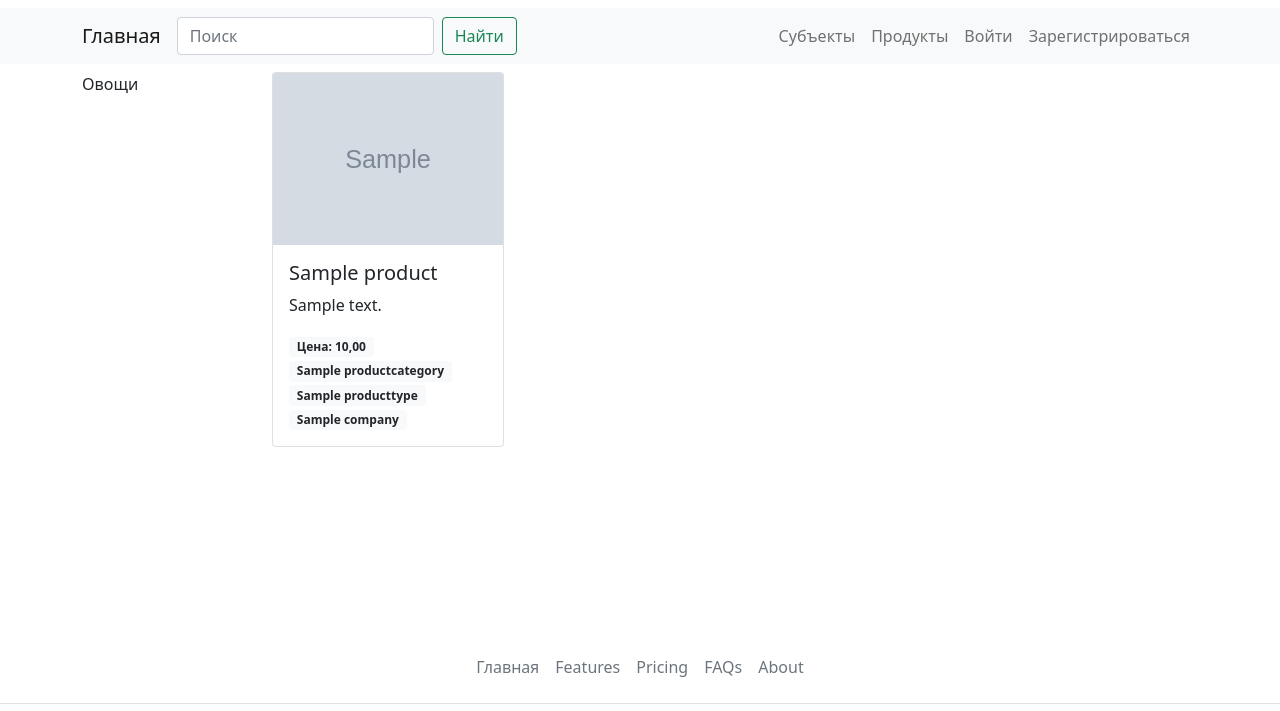
After one commit to Warkinstar/SMEBase, a Django app: page /products/ in a window 1280 px wide. The commit adds this page. Shown: the top 711 px of the page. Run offline with Django 4.2, Linux system fonts and the light colour scheme; tables that the repository leaves empty hold one stand-in row (values such as "Sample post"); grey boxes marked "Sample" are stand-in pictures.

Commit message:
ProductListView

```diff
--- a/config/urls.py
+++ b/config/urls.py
@@ -24,6 +24,7 @@ urlpatterns = [
     path("accounts/", include("accounts.urls")),
     path("", include("pages.urls")),
     path("enterprises/", include("enterprises.urls")),
+    path("products/", include("products.urls")),
 ]
 
 if settings.DEBUG:
--- a/products/models.py
+++ b/products/models.py
@@ -57,4 +57,4 @@ class Product(BaseModel):
     name = models.CharField("Название продукта", max_length=255)
     price = models.DecimalField("Цена", max_digits=10, decimal_places=2)
     description = models.TextField("Описание продукта", blank=True)
-    image = models.ImageField("Изображение продукта", upload_to="product_images")
+    image = models.ImageField("Изображение продукта", upload_to="product_images", blank=True)
--- /dev/null
+++ b/products/urls.py
@@ -0,0 +1,7 @@
+from django.urls import path
+from . import views
+
+
+urlpatterns = [
+    path("", views.ProductListView.as_view(), name="product_list")
+]
--- a/products/views.py
+++ b/products/views.py
@@ -1,3 +1,9 @@
 from django.shortcuts import render
+from django.views.generic.list import ListView
+from .models import Product, ProductType, ProductCategory
 
-# Create your views here.
+
+class ProductListView(ListView):
+    model = Product
+    template_name = "products/product_list.html"
+    context_object_name = "products"
--- a/templates/header.html
+++ b/templates/header.html
@@ -18,7 +18,7 @@
           </a>
         </li>
         <li>
-          <a class="nav-link" href="#">
+          <a class="nav-link" href="{% url 'product_list' %}">
             Продукты
           </a>
         </li>
--- /dev/null
+++ b/templates/products/product_list.html
@@ -0,0 +1,38 @@
+{% extends "base.html" %}
+{% load static %}
+
+{% block title %}Продукты{% endblock title %}
+
+
+{% block content %}
+
+
+<div class="row">
+    <div class="col-md-2">
+        Овощи
+    </div>
+
+    <div class="col-md">
+        {% for product in products %}
+        <div class="col-lg-3 col-md-4 col-sm-6 mb-4">
+            <div class="card">
+              <img {% if product.image %} src="{{ product.image.url }}" {% else %} src="{% static 'images/no-image.jfif' %}" {% endif %} class="card-img-top" alt="{{ product.name }} image">
+              <div class="card-body">
+                  <h5 class="card-title">{{ product.name }}</h5>
+                  <p class="card-text">{{ product.description }}</p>
+                  <span class="badge bg-light text-dark"><p class="card-text">Цена: {{ product.price }}</p></span>
+                  <span class="badge bg-light text-dark"><p class="card-text">{{ product.type.product_category }}</p></span>
+                  <span class="badge bg-light text-dark"><p class="card-text">{{ product.type }}</p></span>
+                  <span class="badge bg-light text-dark"><p class="card-text">{{ product.company }}</p></span>
+              </div>
+            </div>
+        </div>
+        {% empty %}
+          <p>Ничего нет</p>
+        {% endfor %}
+    </div>
+</div>
+
+
+
+{% endblock content %}
```
